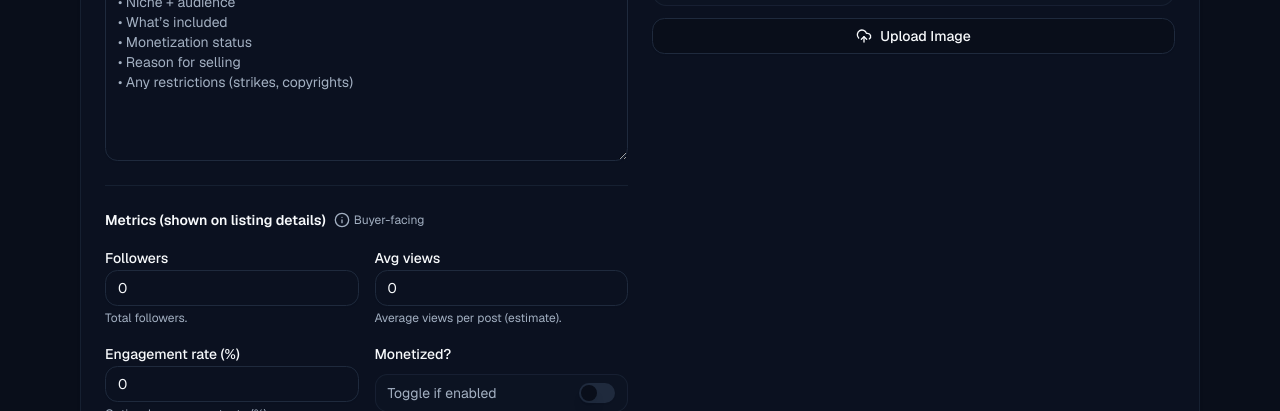
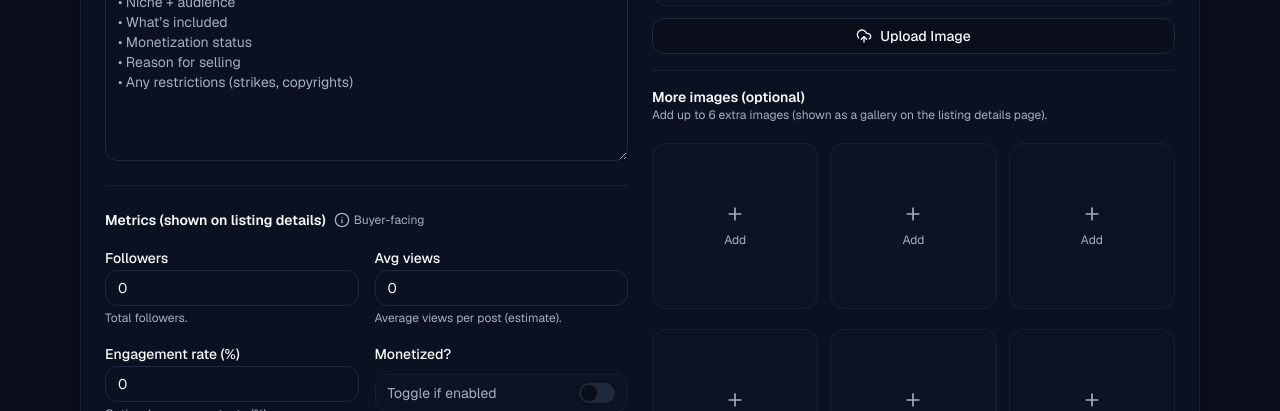
Before and after one commit to tonymphomilanzi/microbid, a React (Vite) app: page /create in a window 1280 px wide. Shown: the part 541-952 px from the top of the page. Built offline with nearby package versions, Linux system fonts and the light colour scheme; no server answers; sample sign-in values are in the browser's storage.

Commit message:
Updated Create Listings form to accomodate more images

```diff
--- a/index.html
+++ b/index.html
@@ -4,7 +4,7 @@
     <meta charset="UTF-8" />
     <link rel="icon" type="image/svg+xml" href="/vite.svg" />
     <meta name="viewport" content="width=device-width, initial-scale=1.0" />
-    <title>Microbid</title>
+    <title>Mikrobid</title>
   </head>
   <body>
     <div id="root"></div>
--- a/src/components/forms/CreateListingForm.jsx
+++ b/src/components/forms/CreateListingForm.jsx
@@ -11,6 +11,8 @@ import { Badge } from "../ui/badge";
 import { listingsService } from "../../services/listings.service";
 import ImageUpload from "./ImageUpload";
 import { Info, Loader2 } from "lucide-react";
+
+const MAX_EXTRA_IMAGES = 6;
 
 const defaultMetrics = (platform) => {
   if (platform === "YouTube") {
@@ -51,7 +53,8 @@ export default function CreateListingForm({ initial }) {
     categoryId: "",
     price: "",
     description: "",
-    image: "",
+    image: "", // cover image
+    images: [], // extra gallery images (max 6)
     status: "ACTIVE",
     metrics: defaultMetrics("YouTube"),
   });
@@ -75,8 +78,9 @@ export default function CreateListingForm({ initial }) {
         setMeRole(me?.user?.role ?? "USER");
 
         // Hide admin-only categories for non-admin
-        const filteredCats =
-          (categories ?? []).filter((c) => (me?.user?.role === "ADMIN" ? true : !c.isAdminOnly));
+        const filteredCats = (categories ?? []).filter((c) =>
+          me?.user?.role === "ADMIN" ? true : !c.isAdminOnly
+        );
 
         setCategories(filteredCats);
 
@@ -113,6 +117,7 @@ export default function CreateListingForm({ initial }) {
       price: String(initial.price ?? ""),
       description: initial.description ?? "",
       image: initial.image ?? "",
+      images: initial.images ?? [], // <-- important
       status: initial.status ?? "ACTIVE",
       metrics: initial.metrics ?? defaultMetrics(initial.platform ?? "YouTube"),
     });
@@ -176,7 +181,7 @@ export default function CreateListingForm({ initial }) {
     setError("");
 
     if (!canSubmit) {
-      setError("Please fill all required fields and upload an image.");
+      setError("Please fill all required fields and upload a cover image.");
       return;
     }
 
@@ -187,6 +192,7 @@ export default function CreateListingForm({ initial }) {
         price: Number(form.price),
         metrics: form.metrics ?? null,
         categoryId: form.categoryId || null,
+        images: (form.images ?? []).filter(Boolean).slice(0, MAX_EXTRA_IMAGES),
       };
 
       const { listing } = await listingsService.upsertListing(payload);
@@ -243,9 +249,7 @@ export default function CreateListingForm({ initial }) {
                       </option>
                     ))}
                   </select>
-                  <p className="mt-1 text-xs text-muted-foreground">
-                    Platforms are admin-managed.
-                  </p>
+                  <p className="mt-1 text-xs text-muted-foreground">Platforms are admin-managed.</p>
                 </div>
 
                 <div>
@@ -389,7 +393,10 @@ export default function CreateListingForm({ initial }) {
                     placeholder='e.g. "US", "UK", "Nigeria"'
                     value={form.metrics.countryTop ?? ""}
                     onChange={(e) =>
-                      setForm((f) => ({ ...f, metrics: { ...f.metrics, countryTop: e.target.value } }))
+                      setForm((f) => ({
+                        ...f,
+                        metrics: { ...f.metrics, countryTop: e.target.value },
+                      }))
                     }
                   />
                 </div>
@@ -447,7 +454,35 @@ export default function CreateListingForm({ initial }) {
             <ImageUpload
               value={form.image}
               onChange={(url) => setForm((f) => ({ ...f, image: url }))}
+              mode="cover"
             />
+
+            <Separator className="bg-border/60" />
+
+            <div>
+              <div className="text-sm font-semibold">More images (optional)</div>
+              <p className="text-xs text-muted-foreground">
+                Add up to {MAX_EXTRA_IMAGES} extra images (shown as a gallery on the listing details
+                page).
+              </p>
+
+              <div className="mt-3 grid grid-cols-3 gap-3">
+                {Array.from({ length: MAX_EXTRA_IMAGES }).map((_, idx) => (
+                  <ImageUpload
+                    key={idx}
+                    mode="tile"
+                    value={form.images?.[idx] ?? ""}
+                    onChange={(url) => {
+                      setForm((f) => {
+                        const next = [...(f.images ?? [])];
+                        next[idx] = url;
+                        return { ...f, images: next.slice(0, MAX_EXTRA_IMAGES) };
+                      });
+                    }}
+                  />
+                ))}
+              </div>
+            </div>
           </div>
         </form>
       </CardContent>
--- a/src/components/forms/ImageUpload.jsx
+++ b/src/components/forms/ImageUpload.jsx
@@ -1,23 +1,26 @@
 import { useEffect, useRef, useState } from "react";
 import { Button } from "../ui/button";
-import { Image as ImageIcon, UploadCloud } from "lucide-react";
+import { Image as ImageIcon, UploadCloud, Plus, X } from "lucide-react";
 import { listingsService } from "../../services/listings.service";
 
-export default function ImageUpload({ value, onChange }) {
+export default function ImageUpload({
+  value,
+  onChange,
+  mode = "cover", // "cover" | "tile"
+}) {
   const inputRef = useRef(null);
   const [preview, setPreview] = useState(value || "");
   const [uploading, setUploading] = useState(false);
   const [error, setError] = useState("");
 
-  // Keep preview in sync if parent updates value (edit mode, reset, etc.)
+  // Keep preview in sync (IMPORTANT: also handle clearing)
   useEffect(() => {
-    if (value) setPreview(value);
+    setPreview(value || "");
   }, [value]);
 
   async function handleFile(file) {
     setError("");
 
-    // Basic validation (optional but recommended)
     if (!file) return;
     if (!file.type?.startsWith("image/")) {
       setError("Please select an image file.");
@@ -28,48 +31,105 @@ export default function ImageUpload({ value, onChange }) {
       return;
     }
 
-    // Local preview (temporary blob URL)
     const localUrl = URL.createObjectURL(file);
     setPreview(localUrl);
     setUploading(true);
 
     try {
       const fd = new FormData();
-      fd.append("file", file); // must match backend field name: files.file
+      fd.append("file", file);
 
       const { url } = await listingsService.uploadImage(fd);
 
-      onChange(url);   // sets form.image
-      setPreview(url); // show Cloudinary URL after upload succeeds
+      onChange(url);
+      setPreview(url);
     } catch (e) {
       setError(e?.response?.data?.message || e.message || "Upload failed");
-      // revert preview back to last saved value if upload fails
       setPreview(value || "");
     } finally {
       setUploading(false);
-
-      // prevent memory leaks from blob URLs
       if (localUrl?.startsWith("blob:")) URL.revokeObjectURL(localUrl);
-
-      // allow selecting the same file again
       if (inputRef.current) inputRef.current.value = "";
     }
   }
 
+  const openPicker = () => inputRef.current?.click();
+
+  // --- TILE MODE (gallery slot) ---
+  if (mode === "tile") {
+    return (
+      <div className="space-y-2">
+        <input
+          ref={inputRef}
+          type="file"
+          accept="image/*"
+          className="hidden"
+          onChange={(e) => e.target.files?.[0] && handleFile(e.target.files[0])}
+        />
+
+        <button
+          type="button"
+          onClick={openPicker}
+          disabled={uploading}
+          className="relative aspect-square w-full overflow-hidden rounded-lg border border-border/60 bg-muted/20 outline-none transition hover:bg-muted/30 disabled:opacity-60"
+        >
+          {preview ? (
+            <img src={preview} alt="Preview" className="h-full w-full object-cover" />
+          ) : (
+            <div className="flex h-full flex-col items-center justify-center gap-2 text-muted-foreground">
+              <Plus className="h-5 w-5" />
+              <span className="text-xs">Add</span>
+            </div>
+          )}
+
+          {uploading ? (
+            <div className="absolute inset-0 grid place-items-center bg-black/40 text-xs text-white">
+              Uploading...
+            </div>
+          ) : null}
+
+          {/* Remove (only if there is a value) */}
+          {value ? (
+            <span
+              onClick={(e) => {
+                e.preventDefault();
+                e.stopPropagation();
+                onChange("");
+              }}
+              className="absolute right-2 top-2 inline-flex h-7 w-7 items-center justify-center rounded-full bg-black/60 text-white hover:bg-black/75"
+              title="Remove"
+            >
+              <X className="h-4 w-4" />
+            </span>
+          ) : null}
+        </button>
+
+        {error ? (
+          <div className="rounded-lg border border-destructive/30 bg-destructive/10 p-2 text-xs text-destructive">
+            {error}
+          </div>
+        ) : null}
+      </div>
+    );
+  }
+
+  // --- COVER MODE (your original UI) ---
   return (
     <div className="space-y-3">
       <div className="relative aspect-[16/10] overflow-hidden rounded-lg border border-border/60 bg-muted/20">
         {preview ? (
-          <img
-            src={preview}
-            alt="Preview"
-            className="h-full w-full object-cover"
-          />
+          <img src={preview} alt="Preview" className="h-full w-full object-cover" />
         ) : (
           <div className="flex h-full items-center justify-center text-muted-foreground">
             <ImageIcon className="h-6 w-6" />
           </div>
         )}
+
+        {uploading ? (
+          <div className="absolute inset-0 grid place-items-center bg-black/40 text-sm text-white">
+            Uploading...
+          </div>
+        ) : null}
       </div>
 
       <input
@@ -84,7 +144,7 @@ export default function ImageUpload({ value, onChange }) {
         type="button"
         variant="outline"
         className="w-full gap-2"
-        onClick={() => inputRef.current?.click()}
+        onClick={openPicker}
         disabled={uploading}
       >
         <UploadCloud className="h-4 w-4" />
```
Also changed, not shown: src/components/forms/Untitled-1.md (added, +34 -0 lines), 1 other file (tests, documents, lock files or other folders).
